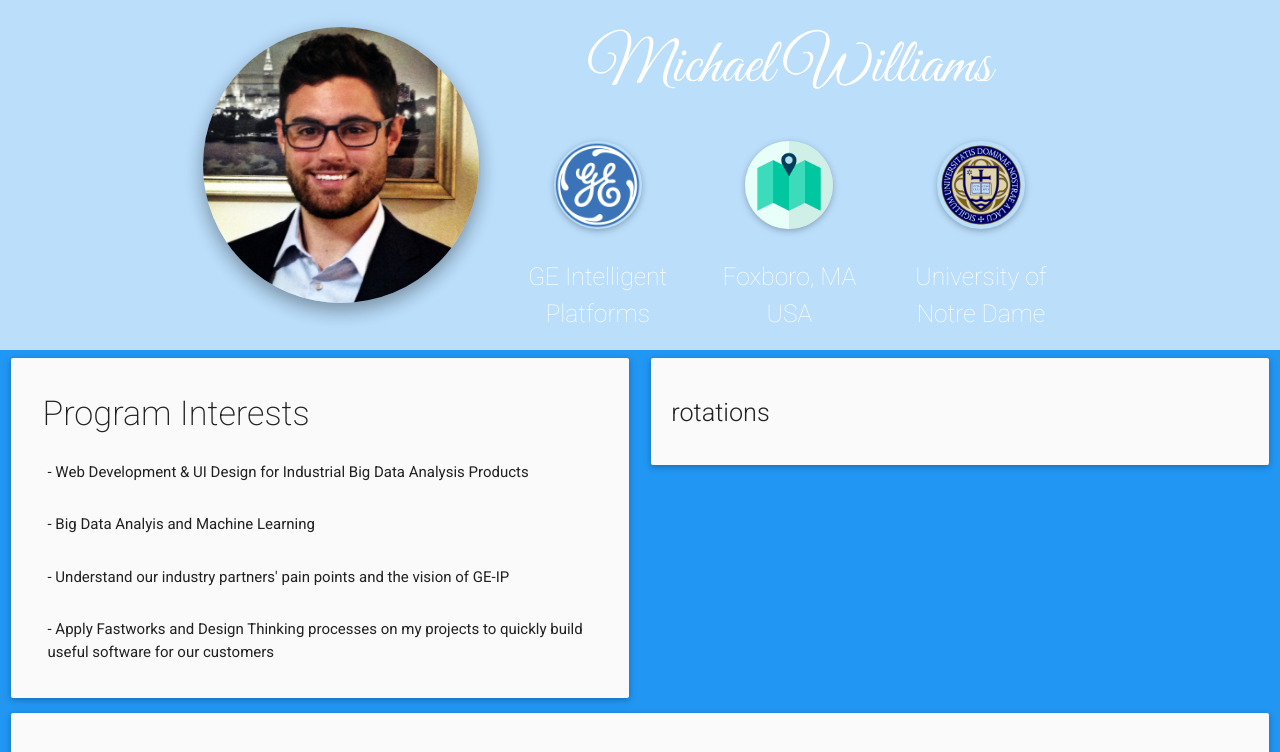
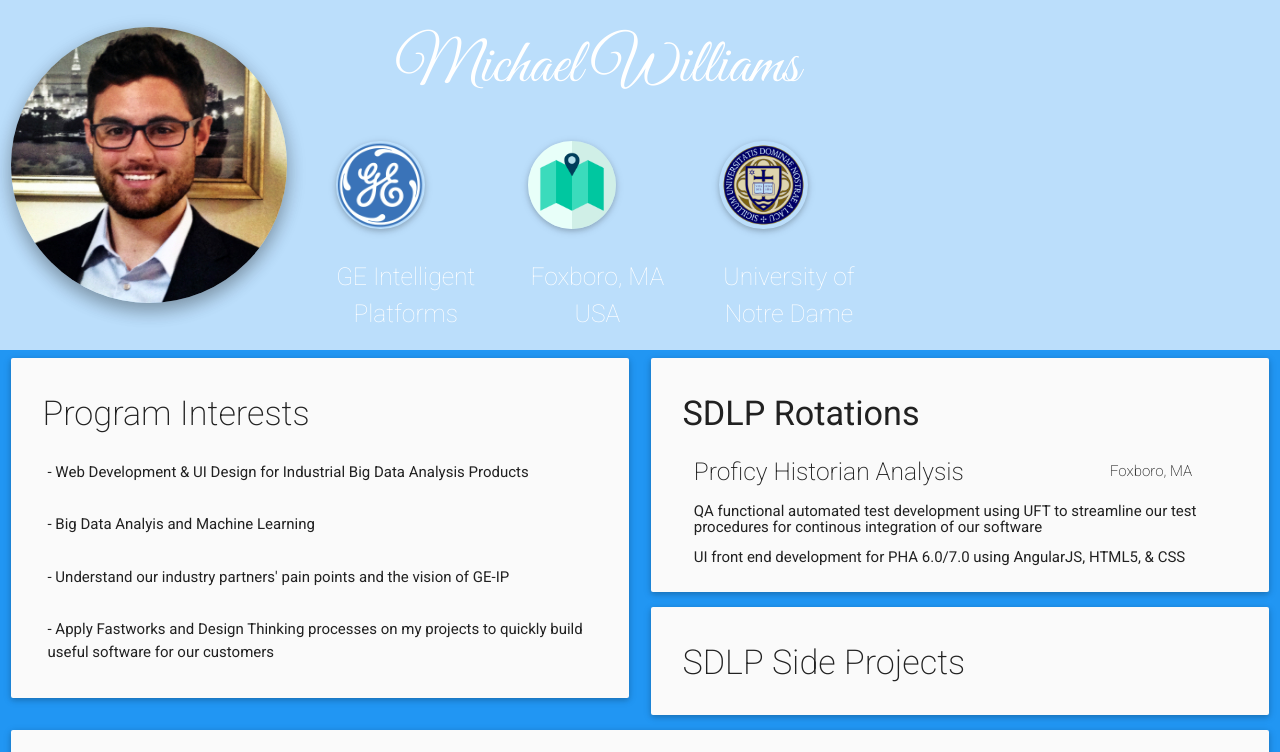
Before and after one commit to mwilli31/sdlp_bio, a website: page index.html in a window 1280 px wide. Shown: the top 752 px of the page. Drawn offline with nearby package versions, Linux system fonts and the light colour scheme.

Commit message:
Rotations

```diff
--- a/css/text.css
+++ b/css/text.css
@@ -38,6 +38,11 @@
   padding-top: 0px;
 }
 
+.container {
+  margin: 0px;
+  padding: 0px;
+}
+
 .nameText {
   color: #FFFFFF;
 }
--- a/index.html
+++ b/index.html
@@ -84,7 +84,35 @@
       <div class="col s6">
         <div class="card-panel grey lighten-5 z-depth-1">
           <div class="row valign-wrapper">
-            <h3 class="flow-text">rotations</h3>
+            <div class="col s12">
+              <h4 class="roboto fw-400 left-align">SDLP Rotations</h4>
+              <div class="row" ng-repeat="rotation in rotations">
+                <div class="row valign-wrapper" >
+                  <div class="col s9"><h5 class="roboto fw-200">{{rotation.title}}</h5></div>
+                  <div class="col s3"><h6 class="roboto fw-200">{{rotation.location}}</h6></div>
+                </div>
+                <div class="row"><div class="col s12"><h6 class="roboto fw-400">{{rotation.description1}}</h6></div></div>
+                <div class="row"><div class="col s12"><h6 class="roboto fw-400">{{rotation.description2}}</h6></div></div>
+              </div>
+            </div>
+          </div>
+        </div>
+      </div>
+
+      <!-- side projects -->
+      <div class="col s6">
+        <div class="card-panel grey lighten-5 z-depth-1">
+          <div class="row valign-wrapper">
+            <div class="col s12">
+              <h4 class="roboto fw-200 left-align">SDLP Side Projects</h4>
+              <table>
+                <tbody>
+                  <tr ng-repeat="project in projects">
+                    <td>- {{projects}}</td>
+                  </tr>
+                </tbody>
+              </table>
+            </div>
           </div>
         </div>
       </div>
--- a/js/app.js
+++ b/js/app.js
@@ -17,6 +17,14 @@
     $scope.interests.push("Understand our industry partners' pain points and the vision of GE-IP");
     $scope.interests.push("Apply Fastworks and Design Thinking processes on my projects to quickly build useful software for our customers");
 
+    //Rotations
+    $scope.rotations = [];
+    var rotation1 = {title: "Proficy Historian Analysis",
+                    location: "Foxboro, MA",
+                    description1: "QA functional automated test development using UFT to streamline our test procedures for continous integration of our software",
+                    description2: "UI front end development for PHA 6.0/7.0 using AngularJS, HTML5, & CSS"};
+    $scope.rotations.push(rotation1);
+
 
     //Skills
     $scope.skills =         [{name:'JS',perc:'75%',goal:'95%'},
```
